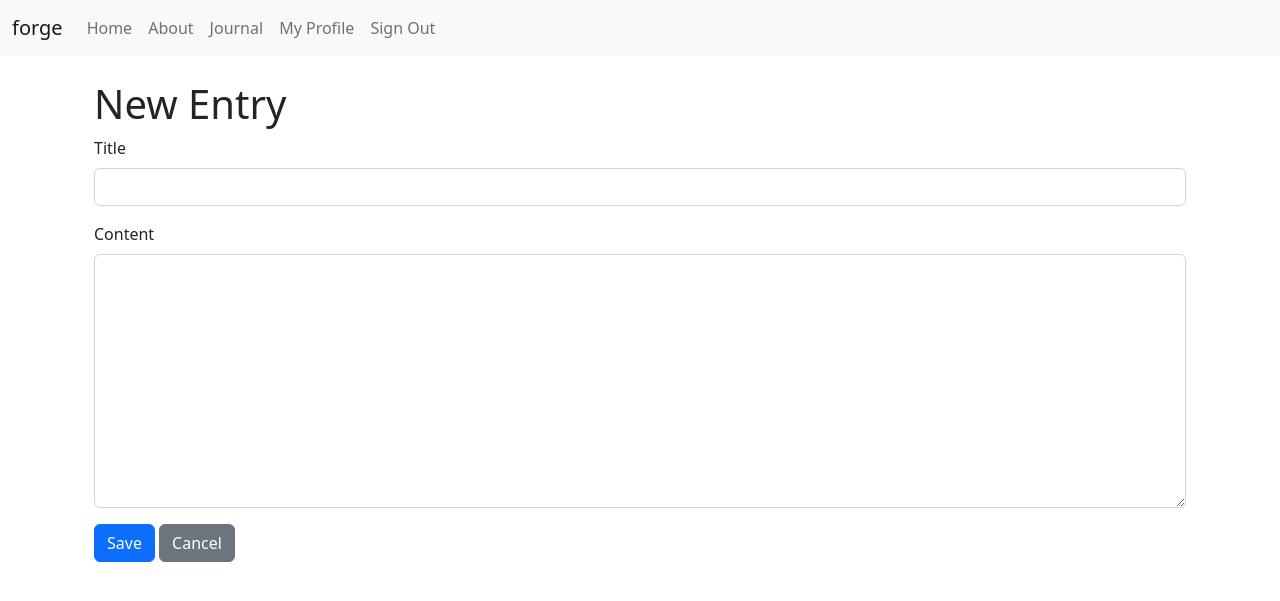
After one commit to zusoomro/forge, a Django app: page /core/create/ in a window 1280 px wide. The commit adds this page. Shown: the top 601 px of the page. Run offline with Django 5.2, Linux system fonts and the light colour scheme; the visitor is signed in with stand-in values (Sample User, id 1); parts of the project's set-up code (start-up, migrations or seed data) failed here and were passed over; some libraries are stand-ins or nearby versions.

Commit message:
Add journal entries

```diff
--- a/config/urls.py
+++ b/config/urls.py
@@ -21,6 +21,7 @@ urlpatterns = [
     path("accounts/", include("allauth.urls")),
     # Your stuff: custom urls includes go here
     # ...
+    path("core/", include("forge.core.urls", namespace="core")),
     # Media files
     *static(settings.MEDIA_URL, document_root=settings.MEDIA_ROOT),
 ]
--- /dev/null
+++ b/forge/core/forms.py
@@ -0,0 +1,11 @@
+from django import forms
+from .models import JournalEntry
+
+class JournalEntryForm(forms.ModelForm):
+    class Meta:
+        model = JournalEntry
+        fields = ["title", "content"]
+        widgets = {
+            "title": forms.TextInput(attrs={"class": "form-control"}),
+            "content": forms.Textarea(attrs={"class": "form-control"}),
+        }
--- a/forge/core/models.py
+++ b/forge/core/models.py
@@ -1 +1,31 @@
-# Create your models here.
+from django.db import models
+from django.conf import settings
+
+class TimeStampedModel(models.Model):
+    """
+    An abstract base class model that provides self-
+    updating ``created`` and ``modified`` fields.
+    """
+    created = models.DateTimeField(auto_now_add=True)
+    modified = models.DateTimeField(auto_now=True)
+
+    class Meta:
+        abstract = True
+
+class JournalEntry(TimeStampedModel):
+    """
+    Represents a single journal entry.
+    """
+    user = models.ForeignKey(
+        settings.AUTH_USER_MODEL,
+        on_delete=models.CASCADE,
+    )
+    title = models.CharField(max_length=255)
+    content = models.TextField()
+
+    class Meta:
+        ordering = ['-created']
+        verbose_name_plural = 'Entries'
+
+    def __str__(self):
+        return self.title
--- /dev/null
+++ b/forge/core/templates/core/journal_entry_form.html
@@ -0,0 +1,20 @@
+{% extends "base.html" %}
+
+{% block content %}
+<div class="container mt-4">
+    <h1>{{ form.instance.pk|yesno:"Edit Entry,New Entry" }}</h1>
+    <form method="post">
+        {% csrf_token %}
+        <div class="mb-3">
+            <label for="id_title" class="form-label">Title</label>
+            {{ form.title }}
+        </div>
+        <div class="mb-3">
+            <label for="id_content" class="form-label">Content</label>
+            {{ form.content }}
+        </div>
+        <button type="submit" class="btn btn-primary">Save</button>
+        <a href="{% url 'core:journal_entry_list' %}" class="btn btn-secondary">Cancel</a>
+    </form>
+</div>
+{% endblock %}
--- /dev/null
+++ b/forge/core/urls.py
@@ -0,0 +1,18 @@
+from django.urls import path
+from .views import (
+    JournalEntryListView,
+    JournalEntryDetailView,
+    JournalEntryCreateView,
+    JournalEntryUpdateView,
+    JournalEntryDeleteView,
+)
+
+app_name = 'core'
+
+urlpatterns = [
+    path('', JournalEntryListView.as_view(), name='journal_entry_list'),
+    path('<int:pk>/', JournalEntryDetailView.as_view(), name='journal_entry_detail'),
+    path('create/', JournalEntryCreateView.as_view(), name='journal_entry_create'),
+    path('<int:pk>/update/', JournalEntryUpdateView.as_view(), name='journal_entry_update'),
+    path('<int:pk>/delete/', JournalEntryDeleteView.as_view(), name='journal_entry_delete'),
+]
--- a/forge/core/views.py
+++ b/forge/core/views.py
@@ -1 +1,72 @@
-# Create your views here.
+from django.contrib.auth.mixins import LoginRequiredMixin
+from django.urls import reverse_lazy
+from django.views.generic import ListView, DetailView, CreateView, UpdateView, DeleteView
+from .models import JournalEntry
+from .forms import JournalEntryForm
+
+
+class JournalEntryListView(LoginRequiredMixin, ListView):
+    """
+    Displays a list of journal entries for the logged-in user.
+    """
+    model = JournalEntry
+    template_name = 'core/journal_entry_list.html'
+    context_object_name = 'entries'
+
+    def get_queryset(self):
+        return JournalEntry.objects.filter(user=self.request.user).order_by('-created')
+
+
+class JournalEntryDetailView(LoginRequiredMixin, DetailView):
+    """
+    Displays the details of a specific journal entry.
+    """
+    model = JournalEntry
+    template_name = 'core/journal_entry_detail.html'
+    context_object_name = 'entry'
+
+    def get_queryset(self):
+        # Ensure the user can only view their own entries
+        return JournalEntry.objects.filter(user=self.request.user)
+
+
+class JournalEntryCreateView(LoginRequiredMixin, CreateView):
+    """
+    Handles creating a new journal entry.
+    """
+    model = JournalEntry
+    form_class = JournalEntryForm
+    template_name = 'core/journal_entry_form.html'
+    success_url = reverse_lazy('core:journal_entry_list')
+
+    def form_valid(self, form):
+        # Automatically associate the entry with the logged-in user
+        form.instance.user = self.request.user
+        return super().form_valid(form)
+
+
+class JournalEntryUpdateView(LoginRequiredMixin, UpdateView):
+    """
+    Handles updating an existing journal entry.
+    """
+    model = JournalEntry
+    form_class = JournalEntryForm
+    template_name = 'core/journal_entry_form.html'
+    success_url = reverse_lazy('core:journal_entry_list')
+
+    def get_queryset(self):
+        # Ensure the user can only update their own entries
+        return JournalEntry.objects.filter(user=self.request.user)
+
+
+class JournalEntryDeleteView(LoginRequiredMixin, DeleteView):
+    """
+    Handles deleting a journal entry.
+    """
+    model = JournalEntry
+    template_name = 'core/journal_entry_confirm_delete.html'
+    success_url = reverse_lazy('core:journal_entry_list')
+
+    def get_queryset(self):
+        # Ensure the user can only delete their own entries
+        return JournalEntry.objects.filter(user=self.request.user)
--- a/forge/templates/base.html
+++ b/forge/templates/base.html
@@ -64,6 +64,9 @@
                 <li class="nav-item">
                   <a class="nav-link" href="{% url 'about' %}">About</a>
                 </li>
+                <li class="nav-item">
+                  <a class="nav-link" href="{% url 'core:journal_entry_list' %}">Journal</a>
+                </li>
                 {% if request.user.is_authenticated %}
                   <li class="nav-item">
                     <a class="nav-link"
```
Also changed, not shown: forge/core/templates/core/journal_entry_confirm_delete.html (added, +13 -0 lines), forge/core/templates/core/journal_entry_detail.html (added, +18 -0 lines), forge/core/templates/core/journal_entry_list.html (added, +19 -0 lines), forge/core/tests/test_models.py (added, +22 -0 lines), forge/core/tests/test_views.py (added, +72 -0 lines), forge/core/migrations/__init__.py (deleted).
